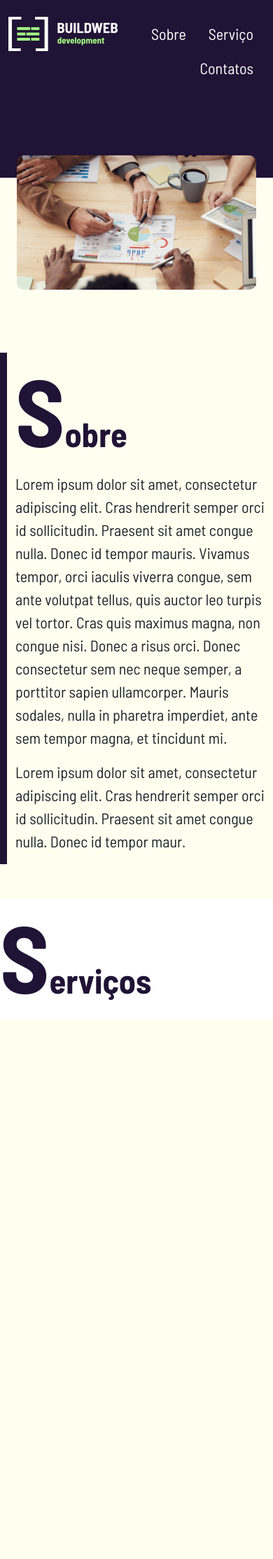
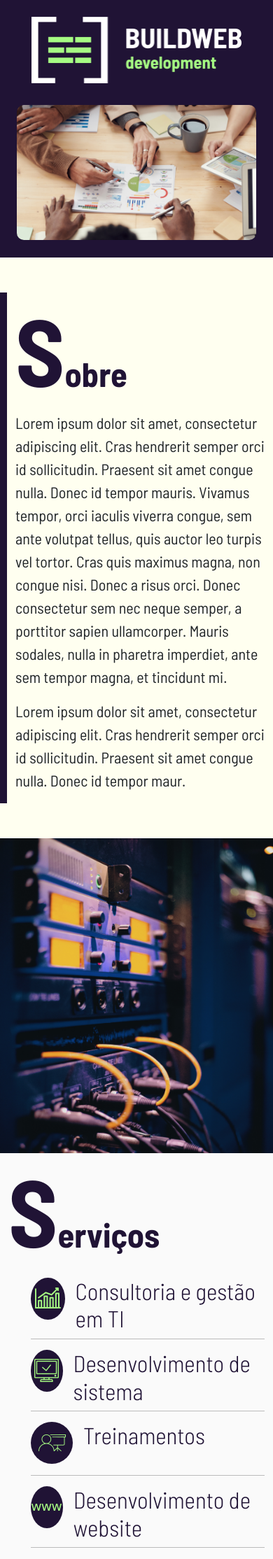
Before and after one commit to thiagolima86/buildweb, a PHP site: page / in a window 390 px wide. Shown: the whole page at 70% size. Before the commit the page ends 1456 px from the top, so only its background shows below. Run offline with PHP 8.4, Linux system fonts and the light colour scheme; some libraries are stand-ins or nearby versions.

Commit message:
adiciona serviços

```diff
--- a/css/style.css
+++ b/css/style.css
@@ -14,6 +14,12 @@ h2{
 h2:first-letter{
     font-size: 2.8em;
 }
+h3{
+    margin-left: 15px;
+    color: #201335;
+    font-weight: 300;
+    font-size: 1.5em;
+}
 
 #header{
     background-color: #201335;
@@ -22,6 +28,10 @@ h2:first-letter{
 #menu{
     display: flex;
     justify-content: space-between;
+}
+
+#menu .logo img{
+    width:180px
 }
 
 #menu a{
@@ -48,3 +58,52 @@ h2:first-letter{
 #about .content{
     border-left: #201335 10px solid;
 }
+
+#servers{
+    background: url(../images/servers.jpg);
+    background-size: 100% auto;
+    background-attachment: fixed;
+    height: 450px;
+}
+
+#services{
+    background-color: #FAFAFA;
+}
+
+#services .icon{
+    background-color: #201335;
+    border-radius: 50%;
+    width: 60px;
+    height: 60px;
+    text-align: center;
+    padding-top: 10px;
+}
+
+#services ul li{
+    display: flex;
+    margin-top: 15px;
+    border-bottom: 1px solid #BBB;
+}
+
+
+@media only screen and (max-width: 520px) {
+    #menu ul{
+        display: none;
+    }
+    #menu{
+        display: flex;
+        justify-content: center;
+    }
+    #menu .logo img{
+        width:300px
+    }
+
+    #banner img{
+        margin-bottom: -15px;
+        margin-top: 15px;
+    }
+
+    #about {
+        padding-top: 50px;
+    }
+}
--- a/index.html
+++ b/index.html
@@ -14,6 +14,7 @@
 <body>
     <header id="header" class="container-fluid pt-4 pb-4"></header>
     <div id="about"></div>
+    <div id="servers"></div>
     <div id="services"></div>
 
     <script src="https://cdnjs.cloudflare.com/ajax/libs/jquery/3.6.0/jquery.min.js" integrity="sha512-894YE6QWD5I59HgZOGReFYm4dnWc1Qt5NtvYSaNcOP+u1T9qYdvdihz0PPSiiqn/+/3e7Jo4EaG7TubfWGUrMQ==" crossorigin="anonymous" referrerpolicy="no-referrer"></script>
--- a/js/load.js
+++ b/js/load.js
@@ -1,6 +1,5 @@
 
 $(document).ready(function(){
-
     $("#header").load("header.html")
     $("#about").load("about.html")
     $("#services").load("services.html")
--- a/services.html
+++ b/services.html
@@ -1 +1,26 @@
-<h2>Serviços</h2>
+<div class="container">
+    <div class="row justify-content-center">
+        <div class="col-md-8 content">
+            <h2>Serviços</h2>
+
+            <ul>
+                <li>
+                    <figure class="icon"><img src="images/icon-graph.png" alt=""></figure>
+                    <h3>Consultoria e gestão em TI</h3>
+                </li>
+                <li>
+                    <figure class="icon"><img src="images/icon-screen.png" alt=""></figure>
+                    <h3>Desenvolvimento de sistema</h3>
+                </li>
+                <li>
+                    <figure class="icon"><img src="images/icon-treinning.png" alt=""></figure>
+                    <h3>Treinamentos</h3>
+                </li>
+                <li>
+                    <figure class="icon"><img src="images/icon-www.png" alt=""></figure>
+                    <h3>Desenvolvimento de website</h3>
+                </li>
+            </ul>
+        </div>
+    </div>
+</div>
```
Also changed, not shown: images/icon-graph.png (added), images/icon-screen.png (added), images/icon-treinning.png (added), images/icon-www.png (added), images/logotipo.png, images/servers.jpg (added).
